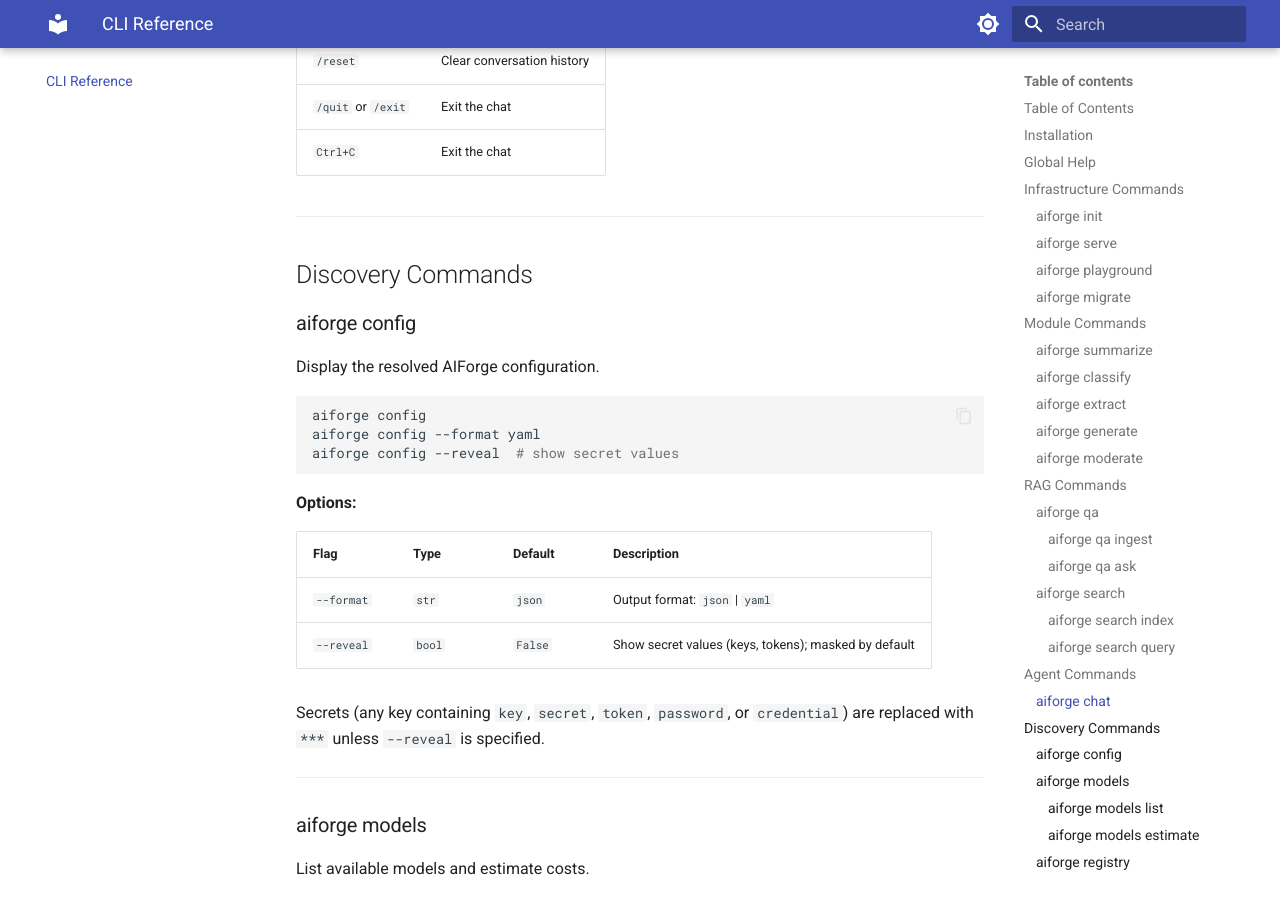
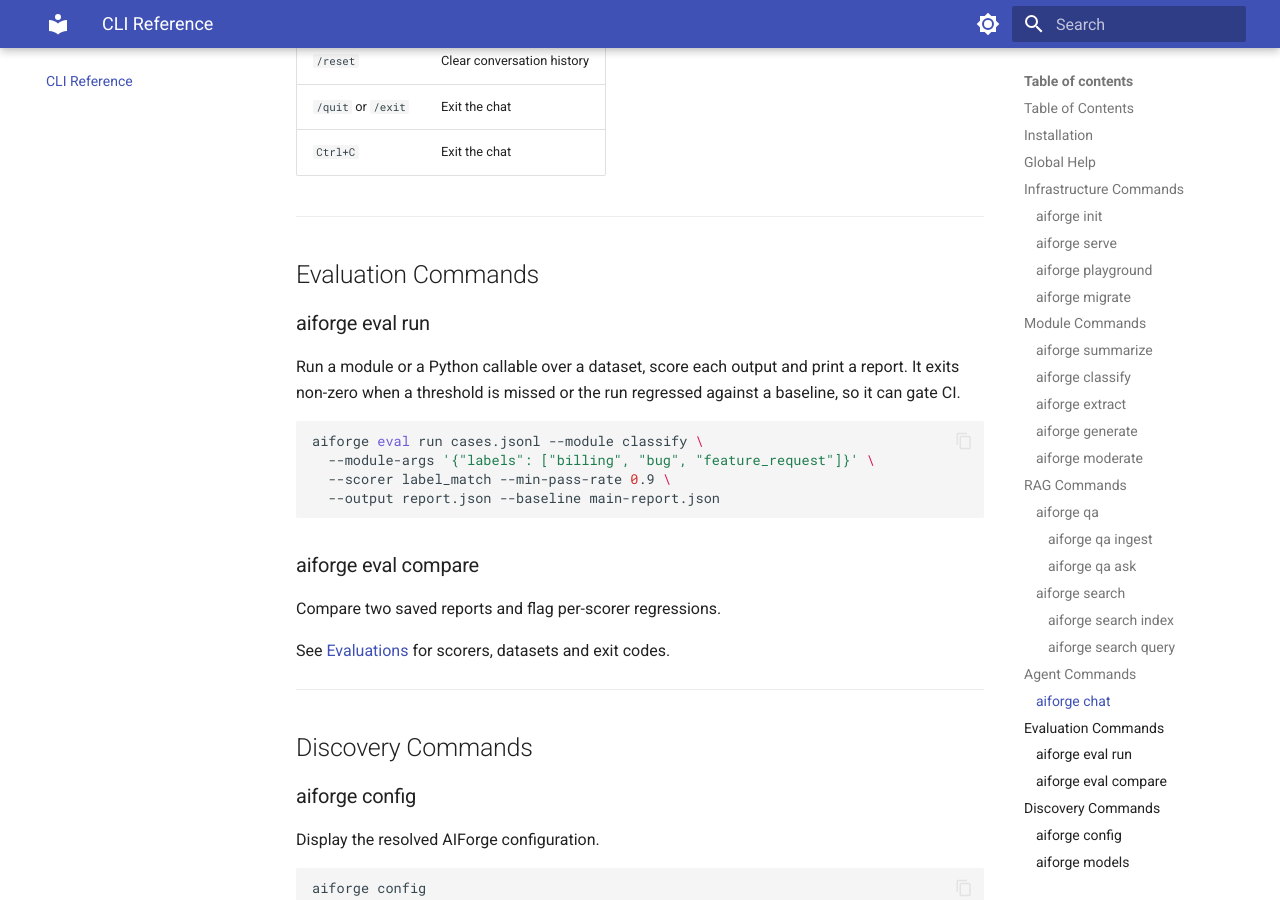
Before and after one commit to kushangpatel/aiforge, an MkDocs documentation site: the page built from docs/cli.md, in a window 1280 px wide and 900 px high, scrolled down 17194 px. Built offline with MkDocs 1.6.1 and Material for MkDocs 9.7.7, drawn with Linux system fonts in a browser that asks for light colours.

Commit message:
Integrate P2: relock, verified floors, changelog and docs
- uv.lock regenerated for the new provider extras
- typer>=0.15.4 (older typer crashes on click 8.2 when printing usage
  errors) and langchain-mistralai>=1.1.3 (first release that converts
  standard image blocks), both found by the lowest-versions run
- retry.py type: ignore tolerates both tenacity stubs
- CHANGELOG 0.2.0 lists evals, guardrails, hybrid RAG and new providers
- README feature table and CLI reference for aiforge eval

Co-Authored-By: Claude Opus 5.5 (1M context) <noreply@anthropic.com>
Claude-Session: https://claude.ai/code/session_01UQeHU9MYZHyV8HVwP4Wf9E

````diff
--- a/docs/cli.md
+++ b/docs/cli.md
@@ -643,6 +643,29 @@ aiforge chat
 
 ---
 
+## Evaluation Commands
+
+### aiforge eval run
+
+Run a module or a Python callable over a dataset, score each output and
+print a report. It exits non-zero when a threshold is missed or the run
+regressed against a baseline, so it can gate CI.
+
+```bash
+aiforge eval run cases.jsonl --module classify \
+  --module-args '{"labels": ["billing", "bug", "feature_request"]}' \
+  --scorer label_match --min-pass-rate 0.9 \
+  --output report.json --baseline main-report.json
+```
+
+### aiforge eval compare
+
+Compare two saved reports and flag per-scorer regressions.
+
+See [Evaluations](evals.md) for scorers, datasets and exit codes.
+
+---
+
 ## Discovery Commands
 
 ### aiforge config
--- a/pyproject.toml
+++ b/pyproject.toml
@@ -46,7 +46,7 @@ dependencies = [
     "tiktoken>=0.7.0",
     "structlog>=24.0.0",
     "pyyaml>=6.0.0",
-    "typer>=0.13.0",
+    "typer>=0.15.4",
     "rich>=13.0.0",
     "langchain-openai>=1.0.0,<2",
 ]
@@ -72,7 +72,7 @@ anthropicai = [
 local = ["langchain-ollama>=1.0.0,<2"]
 gemini = ["langchain-google-genai>=4.0.0,<5"]
 bedrock = ["langchain-aws>=1.5.0,<2"]
-mistral = ["langchain-mistralai>=1.0.0,<2"]
+mistral = ["langchain-mistralai>=1.1.3,<2"]
 agentic = ["langgraph>=1.0.0,<2"]
 pinecone = ["pinecone>=5.1.0,<11"]
 qdrant = ["qdrant-client>=1.10.0,<2"]
--- a/requirements.txt
+++ b/requirements.txt
@@ -18,7 +18,7 @@ tenacity>=8.0.0
 tiktoken>=0.7.0
 structlog>=24.0.0
 pyyaml>=6.0.0
-typer>=0.13.0
+typer>=0.15.4
 rich>=13.0.0
 jsonschema>=4.0.0
 
````
Also changed, not shown: CHANGELOG.md (+22 -9 lines), README.md (+4 -1 lines), docs/architecture.md (+1 -1 lines), docs/providers.md (+1 -1 lines), 2 other files.
